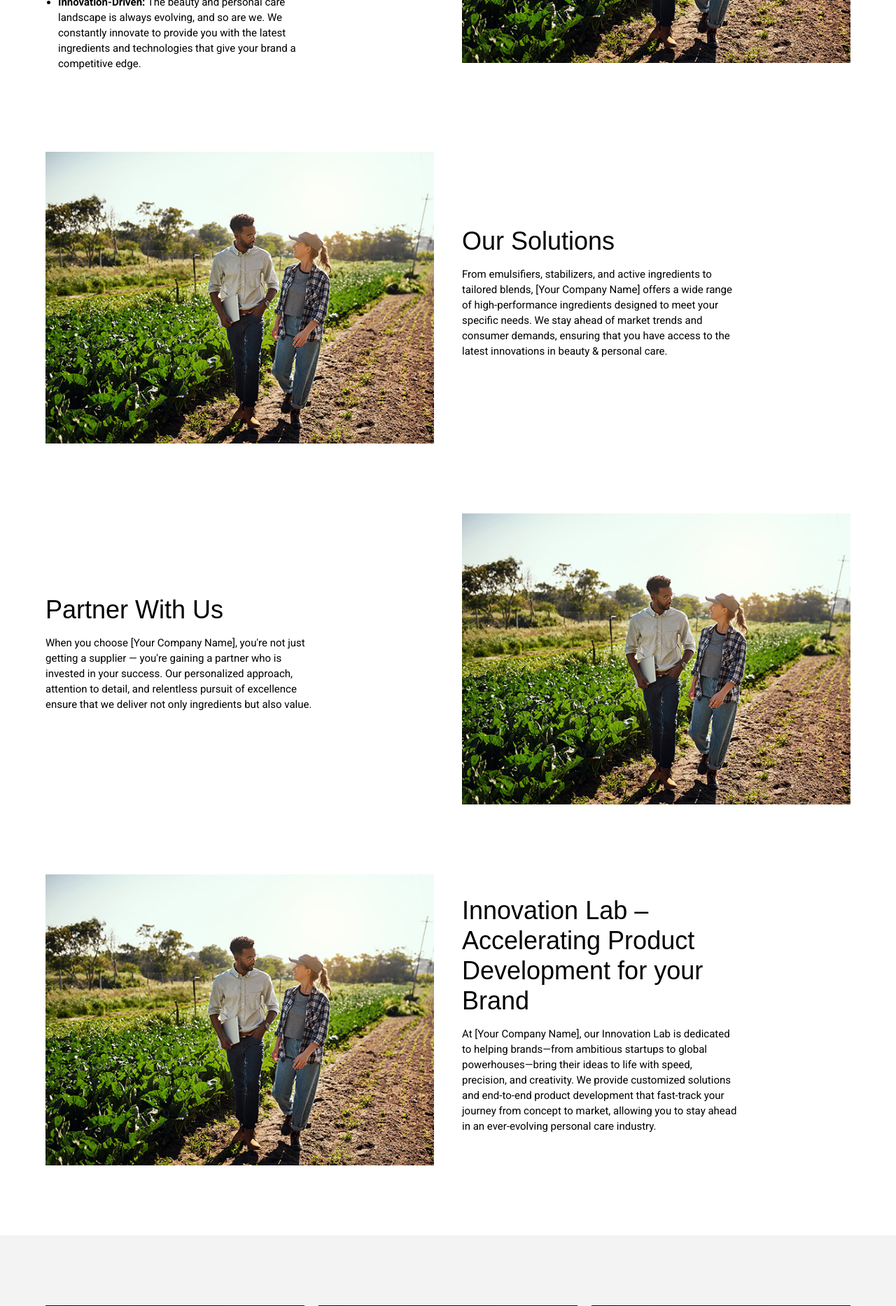
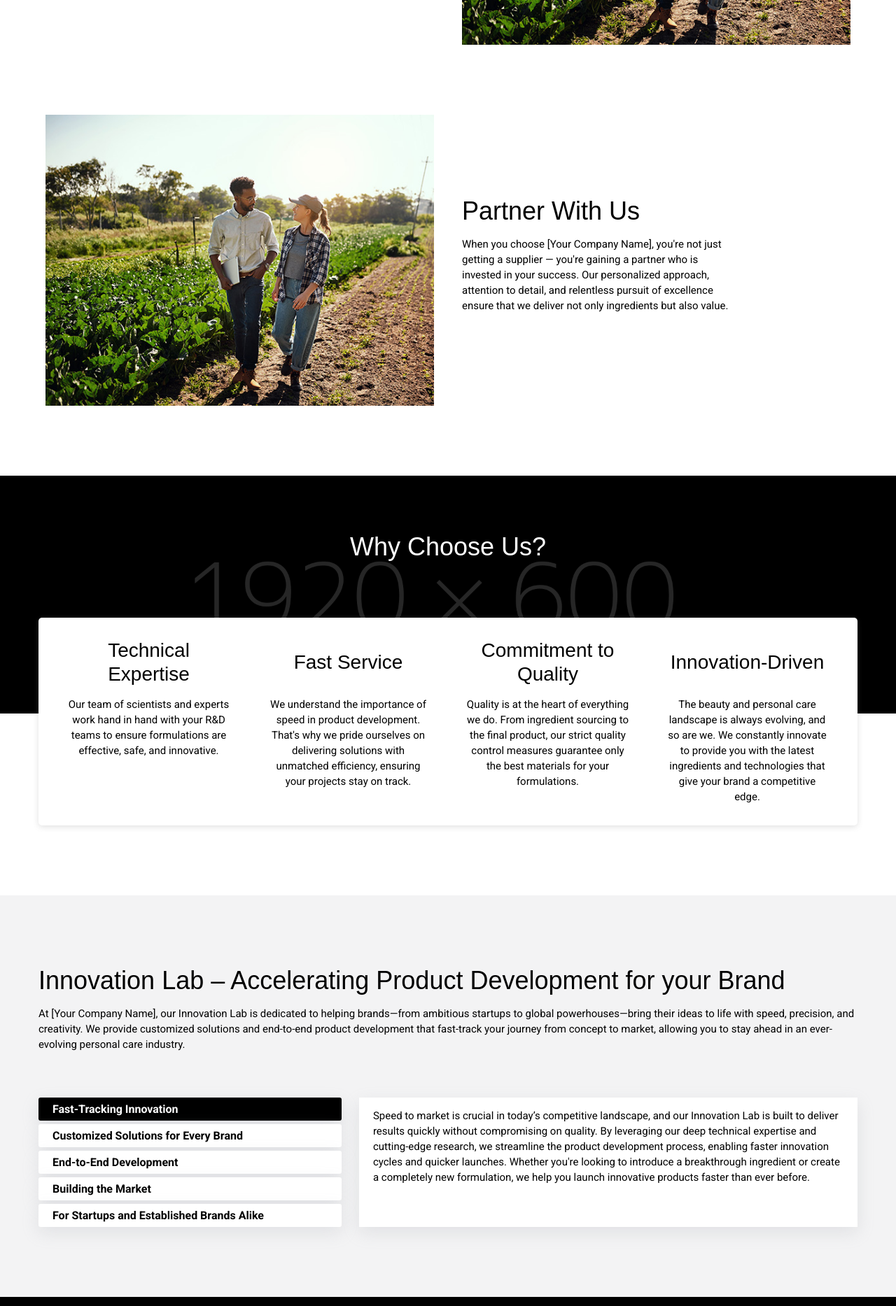
Before and after one commit to nikhilson8/project-1, a PHP site: page / in a window 1280 px wide. Shown: the part 1480-3347 px from the top of the page at 70% size. Run offline with PHP 8.4, Linux system fonts and the light colour scheme; some web fonts are replaced.

Commit message:
Add files via upload
Homepage changes done

```diff
--- a/css/style.css
+++ b/css/style.css
@@ -10,6 +10,7 @@
 html, body, #wrapper {
 	height: 100%;
 	font-family: "Roboto", sans-serif;
+	font-size: 15px;
 }
 body #main{
 	width:100%;
@@ -188,6 +189,12 @@ header .inner_container .ace-responsive-menu > li > a span{
 	padding: 0;
 }
 
+.accordion_box .accordion_head{
+	font-size: 16px;
+	font-weight: 600;
+	cursor: pointer;
+}
+
 .heading{
 	font-family: var(--heading-font);
 	font-size: 36px;
@@ -259,19 +266,6 @@ header .inner_container .ace-responsive-menu > li > a span{
 	margin: 0 10px 0 0;
 }
 
-/*section_two*/
-.section_two{
-	padding: 100px 0;
-	background: #f3f3f4;
-}
-.section_two .inner_container{
-	display: flex;
-	flex-wrap: wrap;
-}
-.section_two .box .img_box{
-	padding: 0 0 20px 0;
-}
-
 footer{
 	background: #000;
 	padding: 50px 0;
@@ -308,3 +302,146 @@ footer .last_line{
 	font-size: 14px;
 	color: #fff;
 }
+
+/*why_choose_us*/
+.why_choose_us{
+	text-align: center;
+	position: relative;
+	padding: 0 0 100px 0;
+}
+.why_choose_us::before{
+	position: absolute;
+	content: '';
+	left: 0;
+	top: 0;
+	width: 100%;
+	height: calc(203px + (274px / 2));
+	background: url(../images/why-choose-us.png) no-repeat;
+	background-size: cover;
+	background-position: center;
+	z-index: -1;
+}
+.why_choose_us .heading{
+	color: #fff;
+	padding: 80px 0;
+}
+.why_choose_us .info_boxes{
+	background: #fff;
+	padding: 0 15px;
+	border-radius: 5px;
+	box-shadow: rgba(99, 99, 99, 0.2) 0px 2px 8px 0px;
+}
+.why_choose_us .info_boxes .box{
+	padding: 30px 15px;
+}
+.why_choose_us .info_boxes .box .title{
+	height: 83px;
+	display: flex;
+	align-items: center;
+	justify-content: center;
+}
+.why_choose_us .info_boxes p{
+	padding: 0;
+}
+
+
+/*innovation_lab*/
+.innovation_lab{
+	padding: 100px 0;
+	background: #f3f3f4;
+}
+.innovation_lab .inner_container{
+	display: flex;
+	flex-wrap: wrap;
+}
+.innovation_lab .inner_container .sub_head{
+	padding: 0 0 50px 0;
+}
+.tabs_wrapper{
+	display: flex;
+	flex-wrap: wrap;
+	justify-content: space-between;
+}
+.tabs_wrapper .tablinks_wrap{
+	position: relative;
+	height: unset;
+	align-items: unset;
+/*	padding: 0 0 30px;*/
+    display: grid;
+    grid-template-columns: repeat(12, 1fr); /* 12 equal columns */
+    gap: 12px; /* Adjust the gap between items as needed */
+
+    display: flex;
+    flex-direction: column;
+    width: 37%;
+    gap: 5px;
+}
+/*.tabs_wrapper .tablinks_wrap::before{
+	position: absolute;
+    content: '';
+    left: calc((50vw - 585px)* -1);
+    top: 0;
+    width: 100vw;
+    height: 100%;
+    background: #dbdbdb;
+    z-index: -1;
+}*/
+.tabs_wrapper .tablinks_wrap .tablinks{
+	font-weight: 700;
+    color: #000;
+    background: #fff;
+	width: unset;
+	margin: 0;
+	padding: 7px 20px;
+	border-radius: 3px;
+	font-size: 16px;
+	text-align: left;
+	border: none;
+	box-shadow: rgba(149, 157, 165, 0.2) 0px 8px 24px;
+}
+.tabs_wrapper .tablinks_wrap .tablinks.active {
+    background: #000;
+    color: #fff;
+}
+.tabs_wrapper .tablinks_wrap .tablinks.part_3{
+	grid-column: span 4; /* These items span 4 column each */
+}
+.tabs_wrapper .tablinks_wrap .tablinks.part_4{
+	grid-column: span 3; /* These items span across 3 columns */
+}
+.tabs_wrapper .tabcontent{
+/*	padding: 40px 0 0 0;*/
+    width: calc(100% - 37% - 25px);
+    padding: 0;
+    display: none;
+    border-radius: 3px;
+    box-shadow: rgba(149, 157, 165, 0.2) 0px 8px 24px;
+}
+.tabs_wrapper .tabcontent:nth-child(2) {
+    display: block;
+}
+.tabs_wrapper .tabcontent ul{
+	padding: 0 0 0 18px;
+}
+.tabs_wrapper .tabcontent ul li{
+	list-style: disc;
+	font-family: "Nunito Sans", sans-serif;
+    font-size: 15px;
+    line-height: 1.5em;
+    font-weight: 500;
+    color: #000000;
+    padding: 0 0 10px 0;
+}
+.tabs_wrapper .tabcontent .inner_box{
+	height: 100%;
+	padding: 15px 20px;
+	background: #fff;
+}
+.tabs_wrapper .tabcontent .inner_box .text_box{
+	width: unset;
+	padding: 0;
+	margin: 0;
+}
+.tabs_wrapper .tabcontent .inner_box .img_box{
+	width: unset;
+}
--- a/index.html
+++ b/index.html
@@ -120,32 +120,6 @@
                 </div>
                 <div class="col-sm-6">
                     <div class="text_box">
-                        <div class="heading">Why Choose Us?</div>
-                        <div class="text">
-                            <ul>
-                                <li><b>Technical Expertise:</b> Our team of scientists and experts work hand in hand with your R&D teams to ensure formulations are effective, safe, and innovative.</li>
-                                <li><b>Fast Service:</b> We understand the importance of speed in product development. That's why we pride ourselves on delivering solutions with unmatched efficiency, ensuring your projects stay on track.</li>
-                                <li><b>Commitment to Quality:</b> Quality is at the heart of everything we do. From ingredient sourcing to the final product, our strict quality control measures guarantee only the best materials for your formulations.</li>
-                                <li><b>Innovation-Driven:</b> The beauty and personal care landscape is always evolving, and so are we. We constantly innovate to provide you with the latest ingredients and technologies that give your brand a competitive edge.</li>
-                            </ul>
-                        </div>
-                    </div>
-                </div>
-                <div class="clr"></div>
-            </div>
-        </div>
-    </div>
-
-    <div class="img_txt_box">
-        <div class="container">
-            <div class="inner_container">
-                <div class="col-sm-6">
-                    <div class="img_box">
-                        <img src="images/our-expertise.jpg">
-                    </div>
-                </div>
-                <div class="col-sm-6">
-                    <div class="text_box">
                         <div class="heading">Our Solutions</div>
                         <div class="text">
                             <p>From emulsifiers, stabilizers, and active ingredients to tailored blends, [Your Company Name] offers a wide range of high-performance ingredients designed to meet your specific needs. We stay ahead of market trends and consumer demands, ensuring that you have access to the latest innovations in beauty & personal care.</p>
@@ -178,7 +152,7 @@
         </div>
     </div>
 
-    <div class="img_txt_box">
+    <!-- <div class="img_txt_box">
         <div class="container">
             <div class="inner_container">
                 <div class="col-sm-6">
@@ -188,53 +162,108 @@
                 </div>
                 <div class="col-sm-6">
                     <div class="text_box">
-                        <div class="heading">Innovation Lab – Accelerating Product Development for your Brand</div>
+                        <div class="heading">Why Choose Us?</div>
                         <div class="text">
-                            <p>At [Your Company Name], our Innovation Lab is dedicated to helping brands—from ambitious startups to global powerhouses—bring their ideas to life with speed, precision, and creativity. We provide customized solutions and end-to-end product development that fast-track your journey from concept to market, allowing you to stay ahead in an ever-evolving personal care industry.</p>
+                            <ul>
+                                <li><b>Technical Expertise:</b> Our team of scientists and experts work hand in hand with your R&D teams to ensure formulations are effective, safe, and innovative.</li>
+                                <li><b>Fast Service:</b> We understand the importance of speed in product development. That's why we pride ourselves on delivering solutions with unmatched efficiency, ensuring your projects stay on track.</li>
+                                <li><b>Commitment to Quality:</b> Quality is at the heart of everything we do. From ingredient sourcing to the final product, our strict quality control measures guarantee only the best materials for your formulations.</li>
+                                <li><b>Innovation-Driven:</b> The beauty and personal care landscape is always evolving, and so are we. We constantly innovate to provide you with the latest ingredients and technologies that give your brand a competitive edge.</li>
+                            </ul>
                         </div>
                     </div>
                 </div>
                 <div class="clr"></div>
             </div>
         </div>
-    </div>
+    </div> -->
 
 </div>
 <!-- img_txt_boxes_wrapper end -->
 
-<div class="section_two">
+<div class="why_choose_us">
     <div class="container">
         <div class="inner_container">
 
-            <div class="col-sm-4">
+            <div class="heading">Why Choose Us?</div>
+
+            <div class="info_boxes">
+                <div class="col-sm-3">
                     <div class="box">
-                    <div class="img_box">
-                        <img src="images/1.jpg">
+                        <div class="title">Technical Expertise</div>
+                        <div class="text">
+                            <p>Our team of scientists and experts work hand in hand with your R&D teams to ensure formulations are effective, safe, and innovative.</p>
                         </div>
+                    </div>
+                </div>
+                <div class="col-sm-3">
+                    <div class="box">
+                        <div class="title">Fast Service</div>
+                        <div class="text">
+                            <p>We understand the importance of speed in product development. That's why we pride ourselves on delivering solutions with unmatched efficiency, ensuring your projects stay on track.</p>
+                        </div>
+                    </div>
+                </div>
+                <div class="col-sm-3">
+                    <div class="box">
+                        <div class="title">Commitment to Quality</div>
+                        <div class="text">
+                            <p>Quality is at the heart of everything we do. From ingredient sourcing to the final product, our strict quality control measures guarantee only the best materials for your formulations.</p>
+                        </div>
+                    </div>
+                </div>
+                <div class="col-sm-3">
+                    <div class="box">
+                        <div class="title">Innovation-Driven</div>
+                        <div class="text">
+                            <p>The beauty and personal care landscape is always evolving, and so are we. We constantly innovate to provide you with the latest ingredients and technologies that give your brand a competitive edge.</p>
+                        </div>
+                    </div>
+                </div>
+                <div class="clr"></div>
+            </div>
+
+        </div>
+    </div>
+</div>
+
+<div class="innovation_lab">
+    <div class="container">
+        <div class="inner_container">
+
+            <div class="heading">Innovation Lab – Accelerating Product Development for your Brand</div>
+            <div class="sub_head">
+                <p>At [Your Company Name], our Innovation Lab is dedicated to helping brands—from ambitious startups to global powerhouses—bring their ideas to life with speed, precision, and creativity. We provide customized solutions and end-to-end product development that fast-track your journey from concept to market, allowing you to stay ahead in an ever-evolving personal care industry.</p>
+            </div>
+
+            <div class="tabs_wrapper">
+                <div class="tablinks_wrap">
+                    <button class="tablinks part_4 active" onclick="openTab(event, 'tab_1')">Fast-Tracking Innovation</button>
+                    <button class="tablinks part_4" onclick="openTab(event, 'tab_2')">Customized Solutions for Every Brand</button>
+                    <button class="tablinks part_4" onclick="openTab(event, 'tab_3')">End-to-End Development</button>
+                    <button class="tablinks part_4" onclick="openTab(event, 'tab_4')">Building the Market</button>
+                    <button class="tablinks part_4" onclick="openTab(event, 'tab_5')">For Startups and Established Brands Alike</button>
+                </div>
+
+                <div id="tab_1" class="tabcontent">
+                    <div class="inner_box">
                         <div class="text_box">
-                        <div class="title">Fast-Tracking Innovation</div>
                             <p>Speed to market is crucial in today’s competitive landscape, and our Innovation Lab is built to deliver results quickly without compromising on quality. By leveraging our deep technical expertise and cutting-edge research, we streamline the product development process, enabling faster innovation cycles and quicker launches. Whether you're looking to introduce a breakthrough ingredient or create a completely new formulation, we help you launch innovative products faster than ever before.</p>
                         </div>
                     </div>
                 </div>
-            <div class="col-sm-4">
-                <div class="box">
-                    <div class="img_box">
-                        <img src="images/1.jpg">
-                    </div>
+
+                <div id="tab_2" class="tabcontent">
+                    <div class="inner_box">
                         <div class="text_box">
-                        <div class="title">Customized Solutions for Every Brand</div>
                             <p>No two brands are the same, and we understand that your product needs are unique. Our Innovation Lab excels in offering tailored solutions that align with your brand’s vision and consumer expectations. Whether you're a startup looking for that first hero product or an established brand expanding your portfolio, we offer bespoke formulations that cater to your specific market, brand identity, and consumer needs.</p>
                         </div>
                     </div>
                 </div>
-            <div class="col-sm-4">
-                <div class="box">
-                    <div class="img_box">
-                        <img src="images/1.jpg">
-                    </div>
+
+                <div id="tab_3" class="tabcontent">
+                    <div class="inner_box">
                         <div class="text_box">
-                        <div class="title">End-to-End Development</div>
                             <p>From concept to commercialization, we provide comprehensive support at every stage of product development. Our end-to-end development process includes:</p>
                             <ul>
                                 <li><b>Trend and Market Insights:</b> We start by analyzing the latest consumer trends and market data, ensuring your product is not only innovative but also relevant and in demand.</li>
@@ -245,34 +274,30 @@
                         </div>
                     </div>
                 </div>
-            <div class="col-sm-4">
-                <div class="box">
-                    <div class="img_box">
-                        <img src="images/1.jpg">
-                    </div>
+
+                <div id="tab_4" class="tabcontent">
+                    <div class="inner_box">
                         <div class="text_box">
-                        <div class="title">Building the Market</div>
                             <p>At [Your Company Name], we believe in not just creating products but also helping to build the market. We partner with brands to understand the <b>core needs of both the brand and the consumer</b>, ensuring every product we develop aligns with consumer desires and market trends. By focusing on what truly matters to your target audience, we help you carve out a niche in the market and build long-lasting success.</p>
                         </div>
                     </div>
                 </div>
-            <div class="col-sm-4">
-                <div class="box">
-                    <div class="img_box">
-                        <img src="images/1.jpg">
-                    </div>
+
+                <div id="tab_5" class="tabcontent">
+                    <div class="inner_box">
                         <div class="text_box">
-                        <div class="title">For Startups and Established Brands Alike</div>
                             <p>Whether you’re a <b>startup</b> seeking to make a bold entrance into the market or a <b>well-established brand</b> looking to maintain your competitive edge, our Innovation Lab is here to help. Our flexible, scalable solutions cater to businesses of all sizes, offering the expertise, innovation, and agility needed to bring your vision to life.</p>
                         </div>
                     </div>
                 </div>
-            <div class="clr"></div>
+
+            </div>
+            <!-- tabs_wrapper end -->
 
         </div>
     </div>
 </div>
-<!-- section_two end -->
+<!-- innovation_lab end -->
 
 </div>
 <!-- main end -->
@@ -305,6 +330,21 @@
     </div>
     <div class="last_line">&copy; <?php echo date('Y'); ?> Company. All Rights Reserved. Disclaimer | Privacy & Cookies Statement</div>
 </footer>
+
+<!-- <div class="accordion">
+    <div class="accordion_box">
+        <div class="accordion_head">Lorem 1</div>
+        <div class="accordion_body">test 1</div>
+    </div>
+    <div class="accordion_box">
+        <div class="accordion_head">Lorem 2</div>
+        <div class="accordion_body">test 2</div>
+    </div>
+    <div class="accordion_box">
+        <div class="accordion_head">Lorem 3</div>
+        <div class="accordion_body">test 3</div>
+    </div>
+</div> -->
 
 <!--sticky header-->
 <!-- <script src="js/classie.js" type="text/javascript"></script>
@@ -362,5 +402,35 @@ new WOW().init();
 <script src="plugins/owl-carousel/owl.carousel.js"></script>
 <script src="plugins/owl-carousel/owl-content-animation.js"></script>
 
+<script type="text/javascript">
+(function($) {
+
+    var allPanels = $('.accordion_box > .accordion_body').hide();
+
+    $('.accordion_box > .accordion_head').click(function() {
+        allPanels.slideUp();
+        $(this).next().slideDown();
+        return false;
+    });
+
+})(jQuery);
+</script>
+
+<script>
+function openTab(evt, tabName) {
+    var i, tabcontent, tablinks;
+    tabcontent = document.getElementsByClassName("tabcontent");
+    for (i = 0; i < tabcontent.length; i++) {
+        tabcontent[i].style.display = "none";
+    }
+    tablinks = document.getElementsByClassName("tablinks");
+    for (i = 0; i < tablinks.length; i++) {
+        tablinks[i].className = tablinks[i].className.replace(" active", "");
+    }
+    document.getElementById(tabName).style.display = "block";
+    evt.currentTarget.className += " active";
+}
+</script>
+
 </body>
 </html>
```
Also changed, not shown: images/why-choose-us.png (added). Lines whose indentation alone changed are shown as unchanged.
